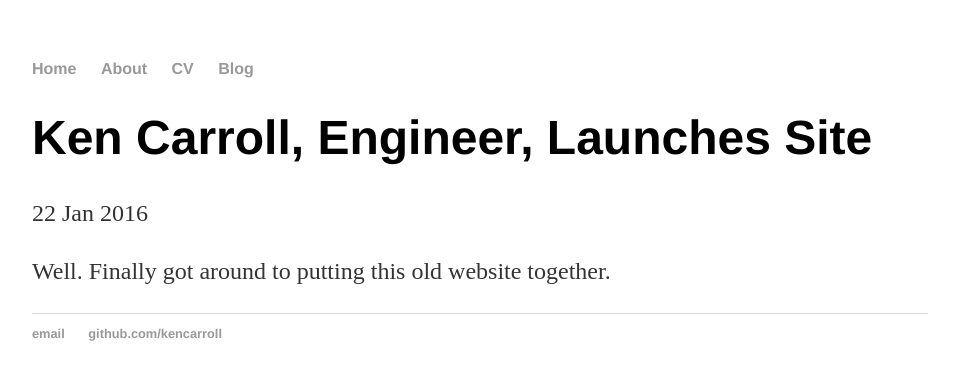
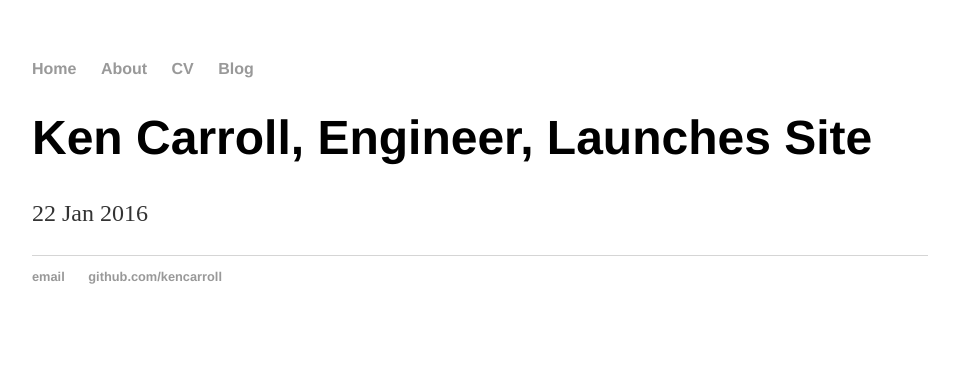
Before and after one commit to KenCarroll/kencarroll.github.io, a Jekyll site: the page built from _posts/2016-01-22-First-Blog-Post.md, in a window 1280 px wide. Shown: the top 380 px of the page, without its empty margins (160-1119 px from the left). Built offline with Jekyll 4.4.1, drawn with Linux system fonts in a browser that asks for light colours; Markdown is read by kramdown in place of the engine named in the settings.

Commit message:
Update 2016-01-22-First-Blog-Post.md

```diff
--- a/_posts/2016-01-22-First-Blog-Post.md
+++ b/_posts/2016-01-22-First-Blog-Post.md
@@ -1,7 +1,5 @@
 ---
 layout: post
-title: Ken Carroll, Engineer, Launches Site
+title: "Ken Carroll, Engineer, Launches Site"
 date: 2016-01-22
 ---
-
-Well. Finally got around to putting this old website together.
```
